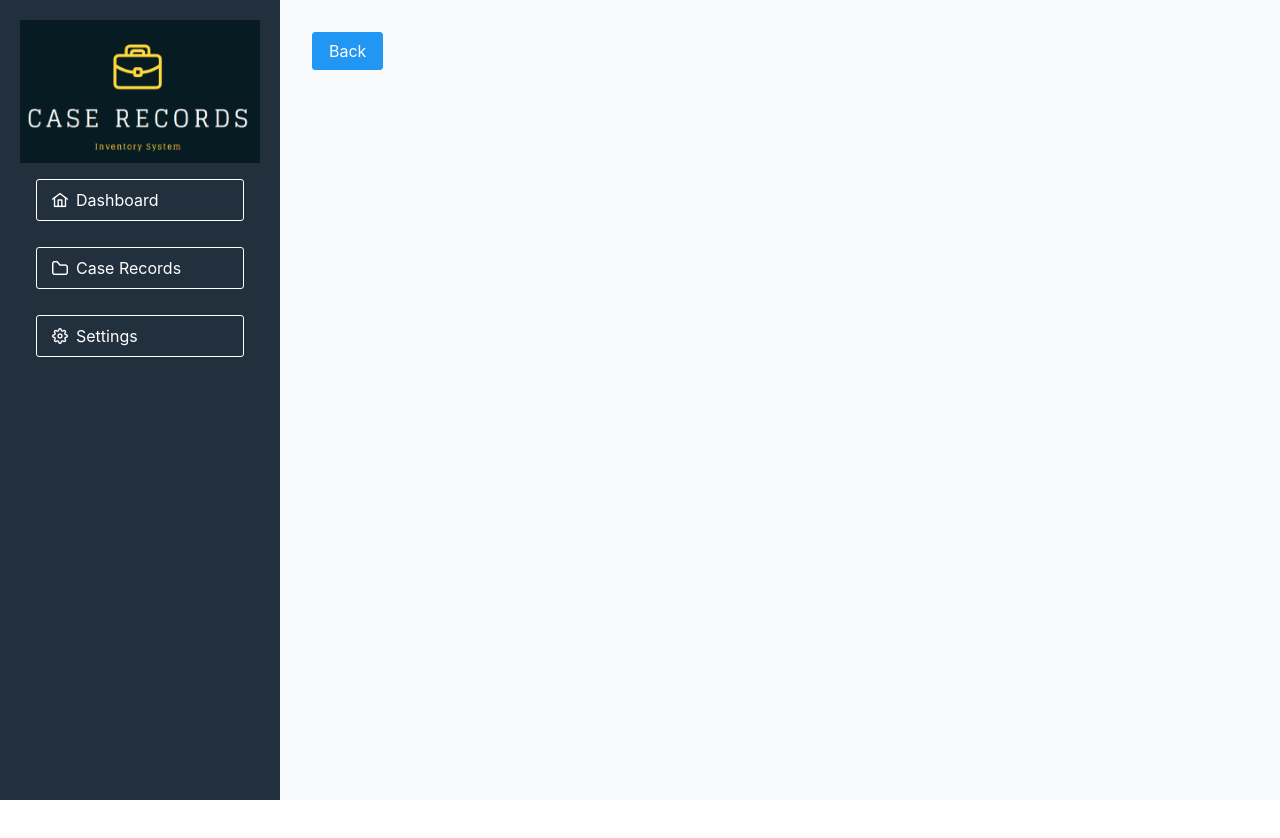
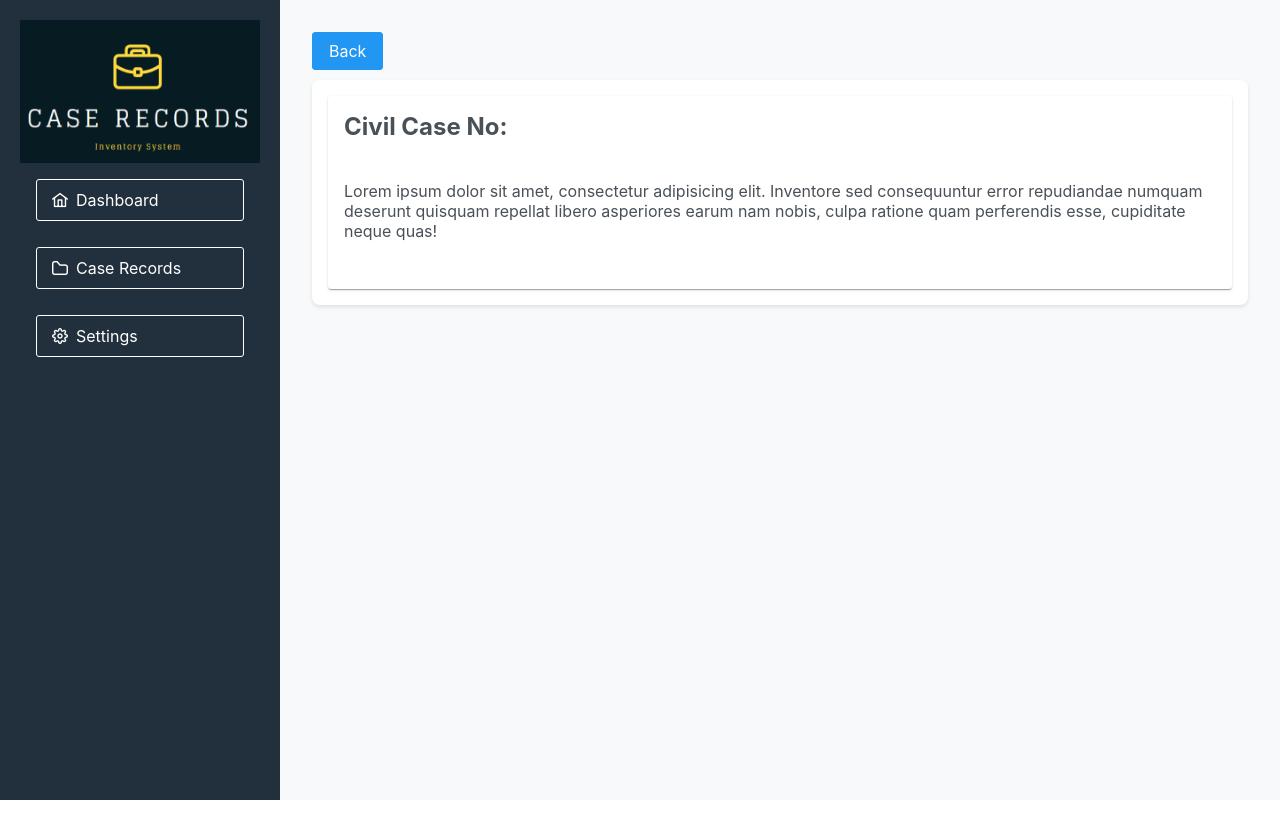
Before and after one commit to derf567/Case-Records, a React (Create React App) app: page /caseoverviewtest in a window 1280 px wide. Shown: the top 838 px of the page. Built offline with nearby package versions, Linux system fonts and the light colour scheme.

Commit message:
test update

```diff
--- a/src/components/CaseOverviewTest.jsx
+++ b/src/components/CaseOverviewTest.jsx
@@ -4,7 +4,7 @@ import { useNavigate } from "react-router-dom";
 import { logoutUser } from "../firebase/authService";
 import './css/CaseOverview.css';
 import logo_sq from './assets/LogoSquare.png';
-import { Divider } from 'primereact/divider';
+import { Card } from 'primereact/card';
 
 
 const CaseOverviewTest = () => {
@@ -58,6 +58,14 @@ const CaseOverviewTest = () => {
               onClick={() => navigate('/caserecords')}
             />
           </div>
+          <div className="card">
+            <Card title="Civil Case No:">
+                <p className="m-0">
+                    Lorem ipsum dolor sit amet, consectetur adipisicing elit. Inventore sed consequuntur error repudiandae
+                    numquam deserunt quisquam repellat libero asperiores earum nam nobis, culpa ratione quam perferendis esse, cupiditate neque quas!
+                </p>
+            </Card>
+        </div>
         </div>
 
 
```
